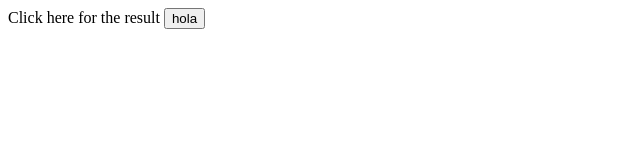
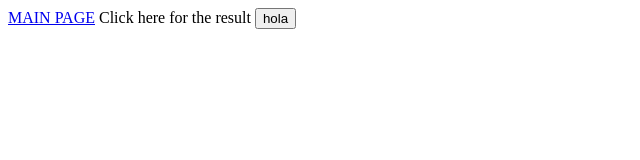
Before and after one commit to SaleLol/PAGINAS, a plain HTML site: page JavaScript/BotonJavaScript.html in a window 1280 px wide. Shown: the whole page, without its empty margins (0-640 px from the left). Drawn offline with Linux system fonts and the light colour scheme.

Commit message:
Update BotonJavaScript.html

```diff
--- a/JavaScript/BotonJavaScript.html
+++ b/JavaScript/BotonJavaScript.html
@@ -12,6 +12,8 @@
             alert("Hola mundo")
         }
     </script>
+    	<a href="../index.html">MAIN PAGE</a>
+
 </body>
 Click here for the result
 <input type="button" onclick="sayHello()" value="hola" />
```
